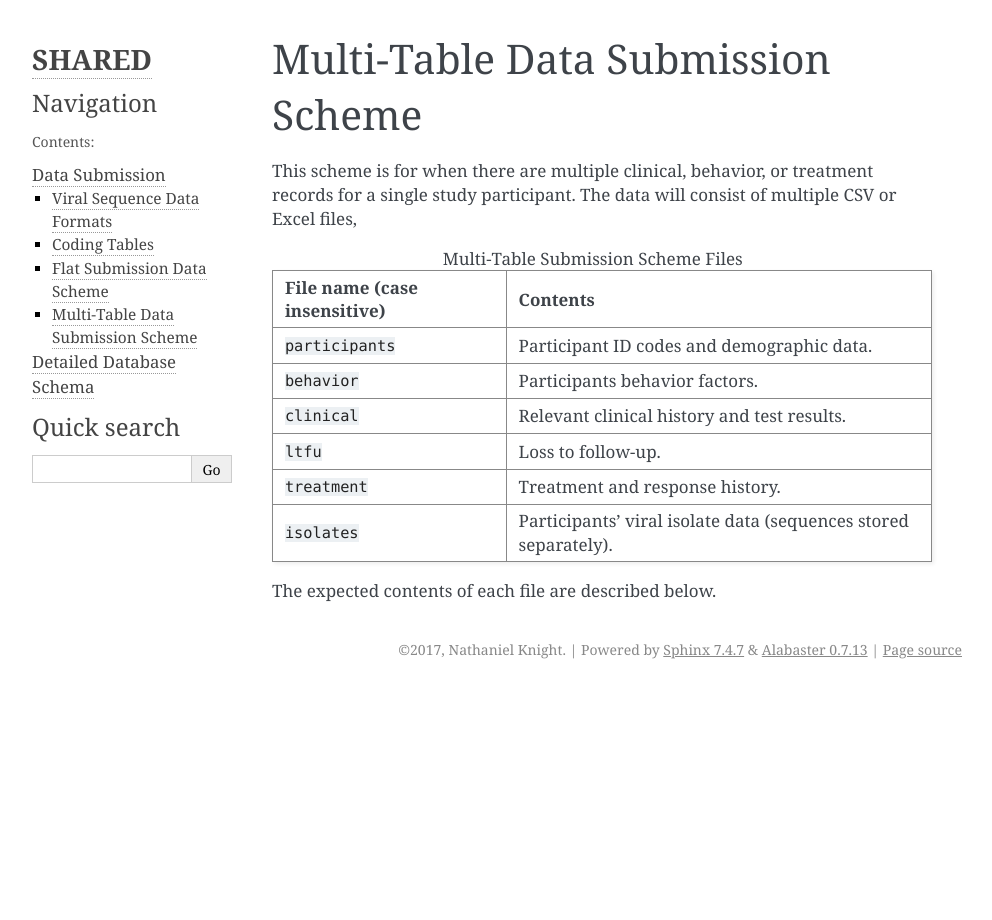
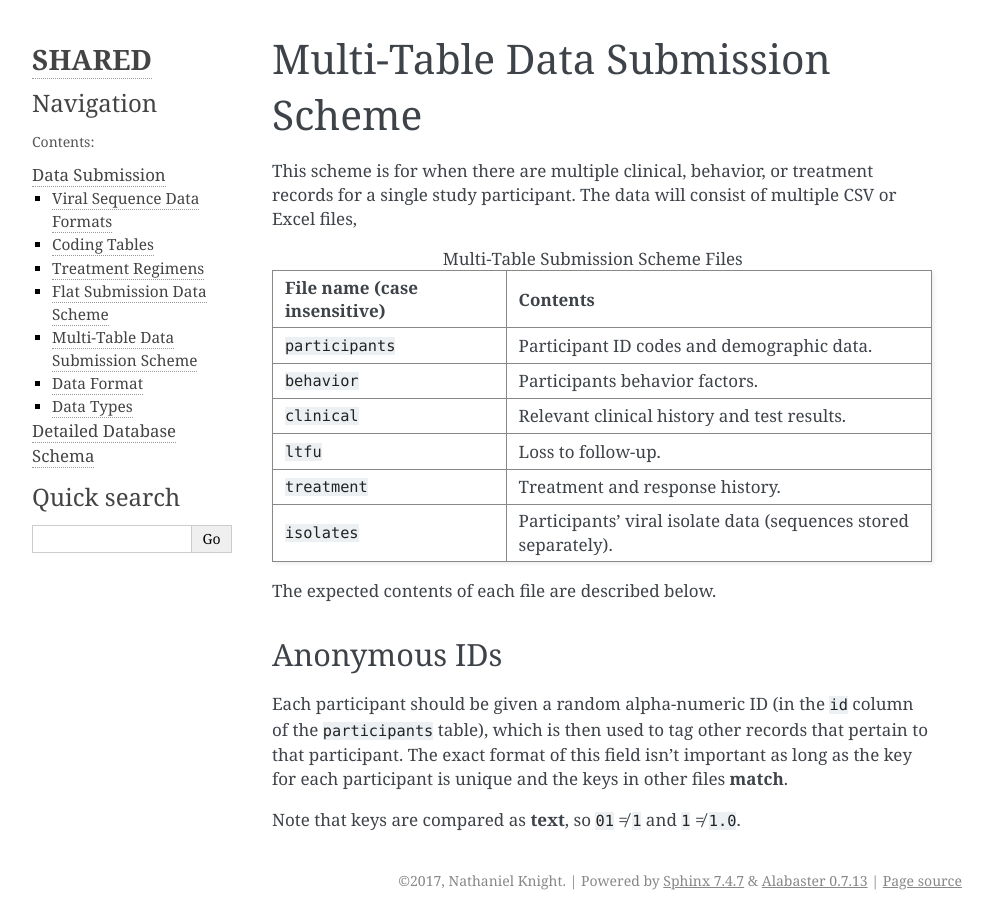
Before and after one commit to cfe-lab/shared-doc, a Sphinx documentation site: the page built from source/submission/multi_table_scheme.rst, in a window 1280 px wide. Shown: the whole page, without its empty margins (148-1140 px from the left). Built offline with Sphinx 7.4.7, drawn with Linux system fonts in a browser that asks for light colours; formulas are drawn with MathJax 3.

Commit message:
WIP docs for submission schemes

```diff
--- a/source/submission/index.rst
+++ b/source/submission/index.rst
@@ -7,9 +7,13 @@ Data Submission
 
    sequence_data_formats
    coding_tables
+   treatment_regimens
    flat_scheme
    multi_table_scheme
 
+
+Data Format
+-----------
 
 You can send data to the SHARED database for integration using the
 `SHARED data submission page`_. You'll be sent a **secure, unique
@@ -52,11 +56,14 @@ The whole data submission process is:
 
 SHARED collects demographic, clinical, and viral sequence data.
 
-
 Each column of your data table should have a **header** with the
 column name. The order of the columns doesn’t matter. The case of the
 filenames and header names also doesn’t matter (they will all be
 converted to lower-case before they’re checked and loaded).
+
+
+Data Types
+----------
 
 Each field in a submitted data file will be either a number, a date,
 or a string. Fields that are **required** are marked with a bullet (•)
--- a/source/submission/multi_table_scheme.rst
+++ b/source/submission/multi_table_scheme.rst
@@ -29,3 +29,16 @@ consist of multiple CSV or Excel files,
     ===============================     ================
 
 The expected contents of each file are described below.
+
+
+Anonymous IDs
+-------------
+
+Each participant should be given a random alpha-numeric ID (in the
+``id`` column of the ``participants`` table), which is then used to
+tag other records that pertain to that participant. The exact format
+of this field isn't important as long as the key for each participant
+is unique and the keys in other files **match**.
+
+Note that keys are compared as **text**, so ``01`` ≠ ``1`` and ``1`` ≠
+``1.0``.
```
Also changed, not shown: source/submission/treatment_regimens.rst (added, +25 -0 lines).
